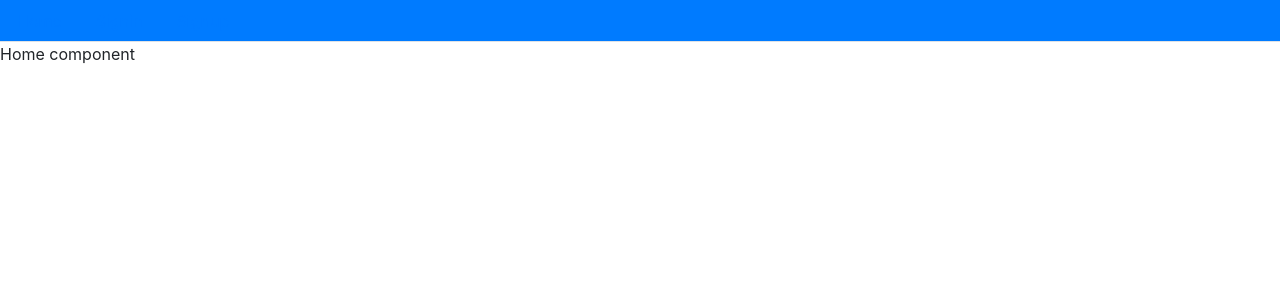
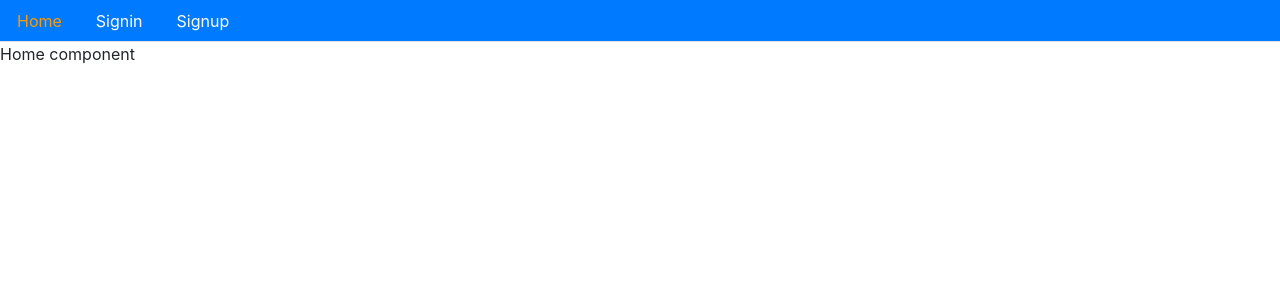
Before and after one commit to AlanJhonatan/mern-stack-ecommerce, a React (Create React App) app: page / in a window 1280 px wide. Shown: the top 300 px of the page. Built offline with nearby package versions, Linux system fonts and the light colour scheme.

Commit message:
Added: top navigation with active option

```diff
--- a/src/core/Menu.js
+++ b/src/core/Menu.js
@@ -1,24 +1,41 @@
 import React from 'react';
 import { Link, withRouter } from 'react-router-dom';
 
-const Menu = () => (
+const isActive = (history, path) => {
+  if(history.location.pathname === path) {
+    return { color: '#ff9900'};
+  }
+
+  return { color: '#ffffff'};
+}
+
+const Menu = ({ history }) => (
   <div>
     <ul className='nav nav-tabs bg-primary'>
 
       <li className='nav-item'>
-        <Link className='nav-link' to="/">
+        <Link
+        className='nav-link'
+        style={isActive(history, '/')}
+        to="/">
           Home
         </Link>
       </li>
 
       <li className='nav-item'>
-        <Link className='nav-link' to="/signin">
+        <Link
+        className='nav-link'
+        style={isActive(history, '/signin')}
+        to="/signin">
           Signin
         </Link>
       </li>
 
       <li className='nav-item'>
-        <Link className='nav-link' to="/signup">
+        <Link
+        className='nav-link'
+        style={isActive(history, '/singup')}
+        to="/signup">
           Signup
         </Link>
       </li>
```
